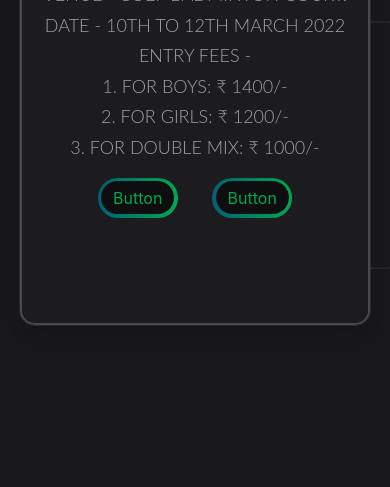
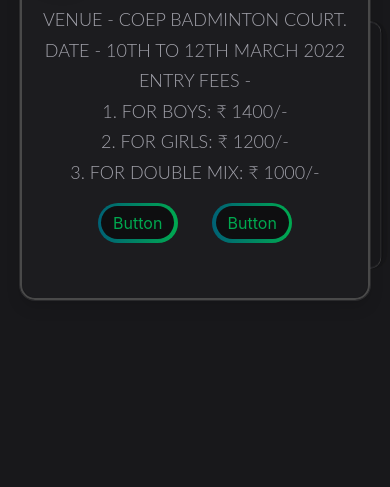
Before and after one commit to Ok945/Zest_event_landing_page, a plain HTML site: page index.html in a window 390 px wide. Shown: the part 357-844 px from the top of the page. Drawn offline with Linux system fonts and the light colour scheme; a web font is replaced by a local one.

Commit message:
changes for the iphone

```diff
--- a/animation.css
+++ b/animation.css
@@ -121,12 +121,12 @@
 
     .card {
         width: 350px;
-        height: 500px;
+        height: 450px;
         /* overflow-y: scroll; */
     }
 
     .first {
-        height: 500px;
+        height: 450px;
     }
 
     .second {
@@ -135,7 +135,7 @@
 
     .card_container {
 
-        height: 500px;
+        height: 450px;
         width: 350px;
         transform: rotateZ(-90deg) scale(0.7) translate3d(-100px, 40px, 0);
     }
```
